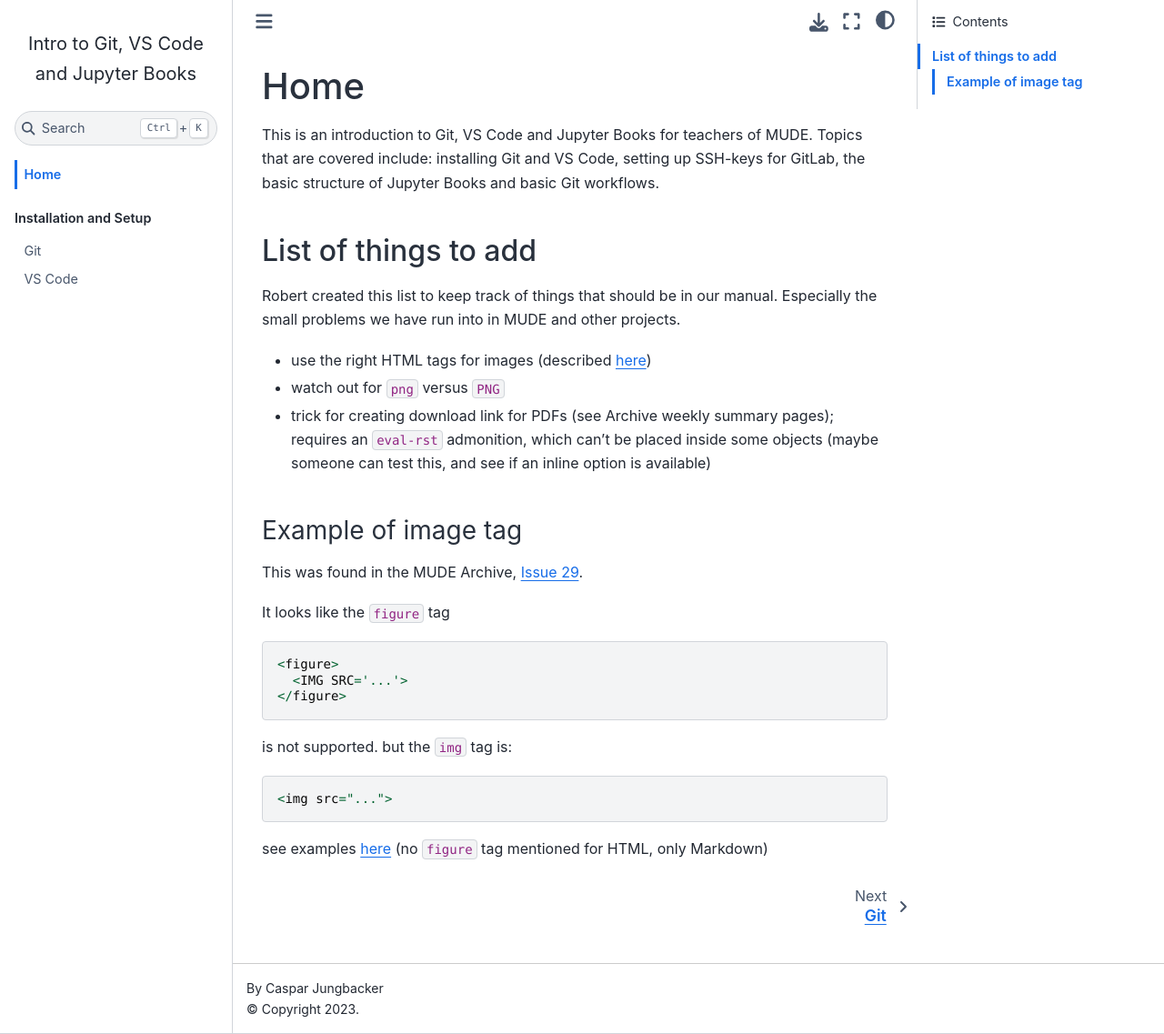
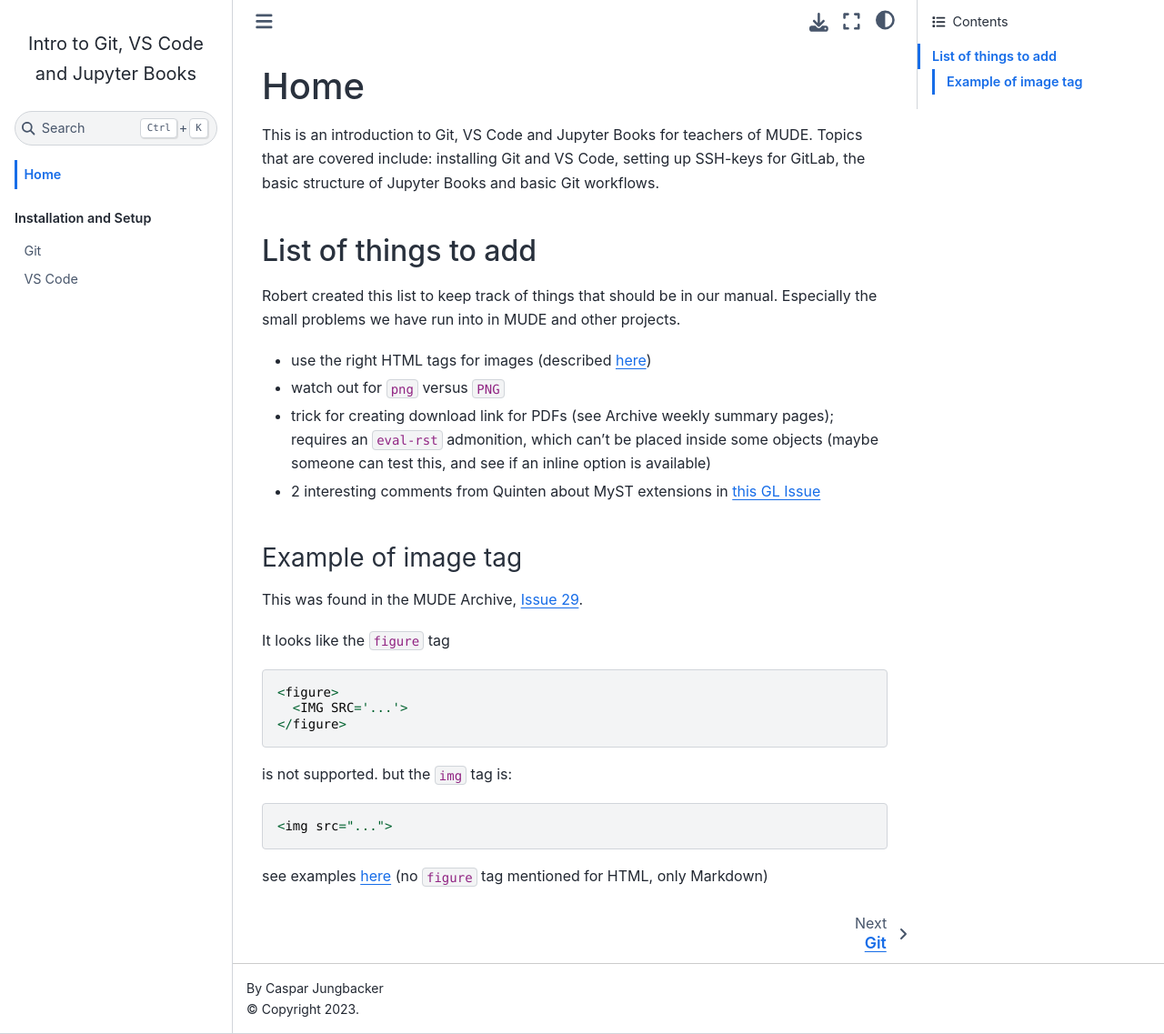
Before and after one commit to TeachBooks/mirror_teachbook_manual, a Jupyter Book: the page built from book/intro.md, in a window 1280 px wide and 1137 px high. Shown: the whole window at 91% size. Built offline with Jupyter Book 1.0.4 settings and Sphinx 7.4.7 and the Sphinx Book theme 1.1.4, drawn with Linux system fonts in a browser that asks for light colours.

Commit message:
add myst extention note

```diff
--- a/book/intro.md
+++ b/book/intro.md
@@ -9,6 +9,7 @@
 - use the right HTML tags for images (described {ref}`here <image-tag-example>`)
 - watch out for `png` versus `PNG`
 - trick for creating download link for PDFs (see Archive weekly summary pages); requires an `eval-rst` admonition, which can't be placed inside some objects (maybe someone can test this, and see if an inline option is available)
+- 2 interesting comments from Quinten about MyST extensions in [this GL Issue](https://gitlab.tudelft.nl/mude/archive-2022/-/issues/25#note_163123)
 
 (image-tag-example)=
 ### Example of image tag
```
